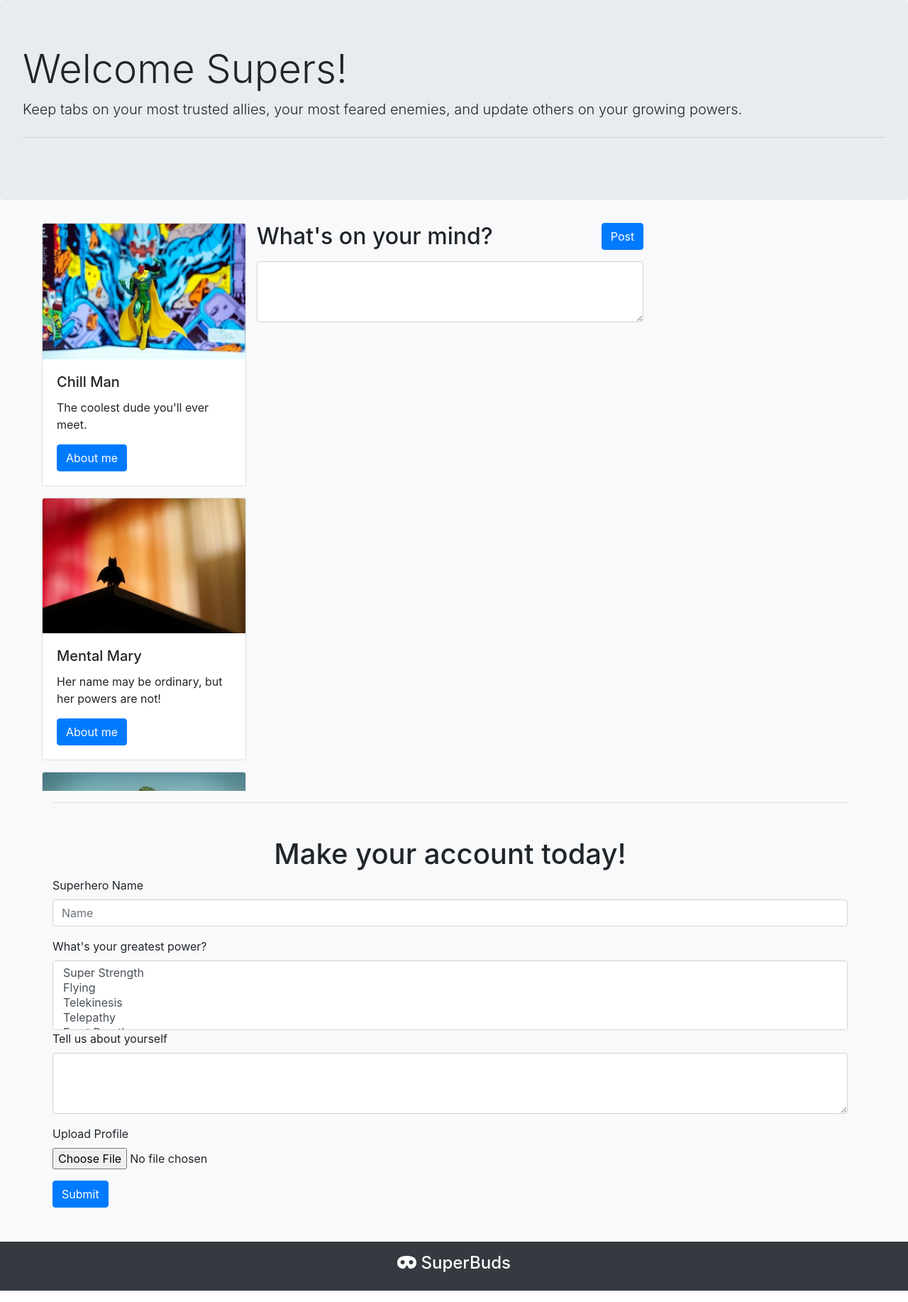
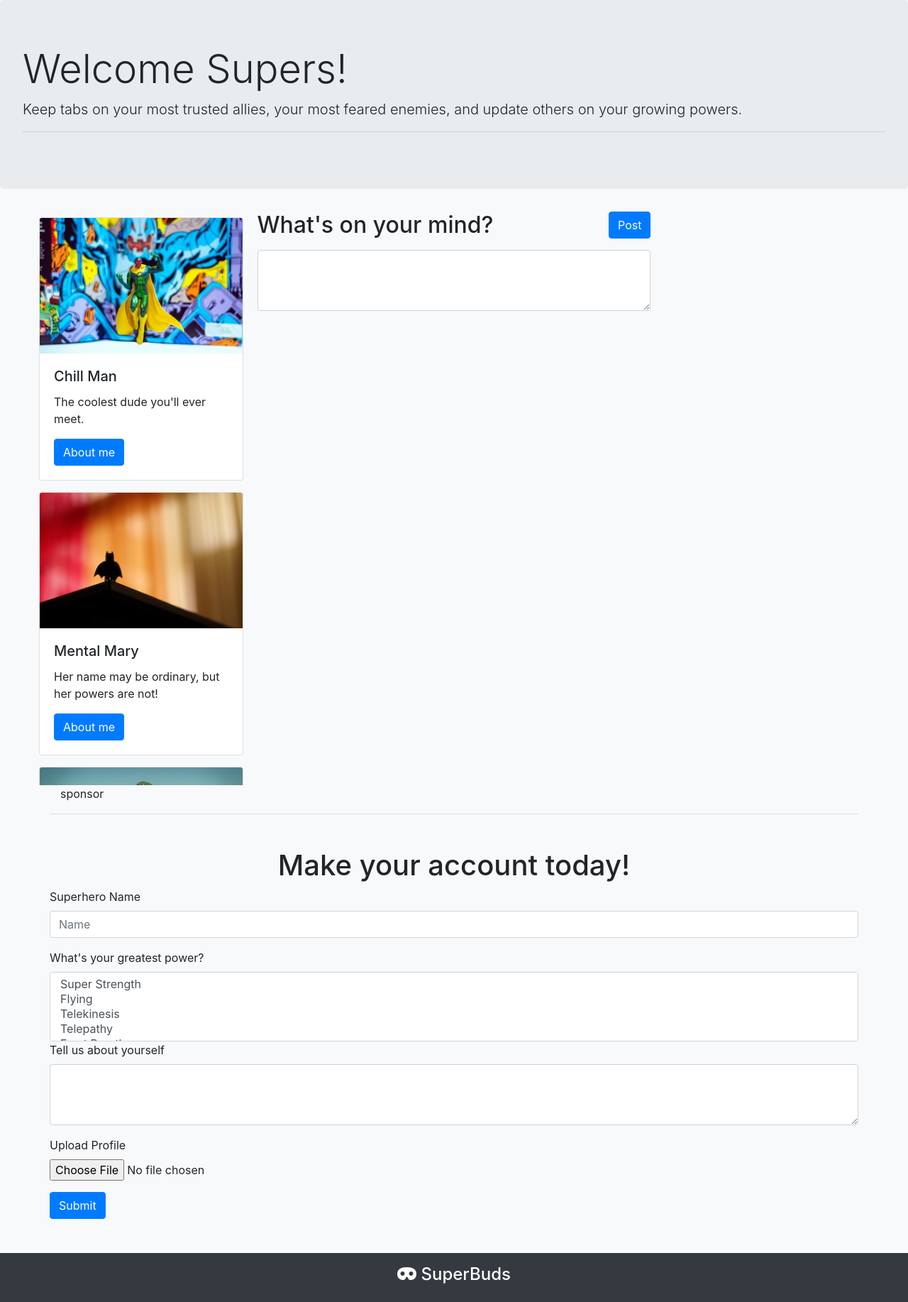
Before and after one commit to hayden-nesbit/php-heroes, a PHP site: page / in a window 1280 px wide. Shown: the part 56-1890 px from the top of the page at 71% size. Run offline with PHP 8.4, Linux system fonts and the light colour scheme; data comes from the database, SQL or seed files in the repository; data that the repository does not hold is empty; some libraries are stand-ins or nearby versions.

Commit message:
final project

```diff
--- a/index.php
+++ b/index.php
@@ -6,12 +6,12 @@ require "header.php";
 <div class="jumbotron">
     <h1 class="display-4">Welcome Supers!</h1>
     <p class="lead">Keep tabs on your most trusted allies, your most feared enemies, and update others on your growing powers.</p>
-    <hr class="my-4">
+    <hr>
 </div>
 
-<div class="container pl-1 mb-5">
+<div class="container pl-0 pr-0 mb-5">
     <div class="row">
-        <div style="overflow: scroll; max-height: 800px;" class="col-md-3">
+        <div style="overflow: scroll; max-height: 800px;" class="col-md-3 mt-2">
             <div id="herocard" class="row">
                 <?php
                 $sql = "SELECT * FROM heroes";
@@ -45,13 +45,14 @@ require "header.php";
                     <form action="newPost.php" method="post">
                         <div class="form-group">
                             <button type="submit" class="btn btn-primary mb-3 float-right">Post</button>
-                            <h2 for="exampleFormControlTextarea1">What's on your mind?</h2>
+                            <h2>What's on your mind?</h2>
                             <textarea class="form-control" name="post" id="post" rows="3"></textarea>
                         </div>
                     </form>
                 </div>
             </div>
-            <div style="overflow: scroll; max-height: 650px;" class="col-md-8">
+            <div clas="row">
+            <div style="overflow: scroll; max-height: 655px;" class="col-md-8">
                 <?php
                 $sql = "SELECT * FROM posts ORDER BY id DESC";
                 $result = $conn->query($sql);
@@ -73,6 +74,10 @@ require "header.php";
                 ?>
             </div>
         </div>
+    </div>
+</div>
+    <div class="col">
+        sponsor
     </div>
 
     <!-- --------------------------- FORM SECTION ----------------------------- -->
```
